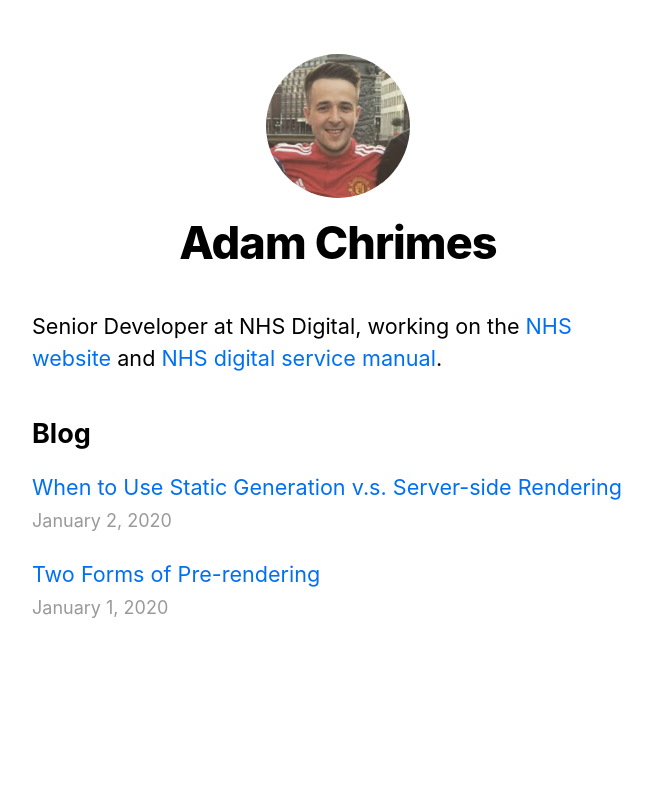
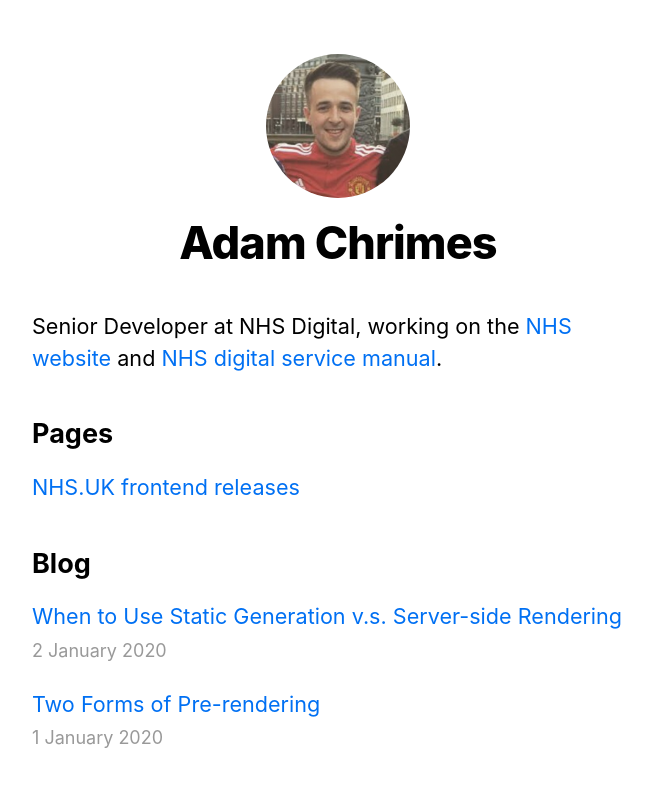
Before and after one commit to chrimesdev/chrimes.dev, a Next.js app: page / in a window 1280 px wide. Shown: the top 786 px of the page, without its empty margins (302-954 px from the left). Built offline with nearby package versions, Linux system fonts and the light colour scheme.

Commit message:
create a page for NHS.UK frontend GitHub releases

```diff
--- a/src/pages/index.js
+++ b/src/pages/index.js
@@ -13,6 +13,16 @@
       </Head>
       <section className={utilStyles.headingMd}>
         <p>Senior Developer at NHS Digital, working on the <a href="https://www.nhs.uk">NHS website</a> and <a href="https://service-manual.nhs.uk">NHS digital service manual</a>.</p>
+      </section>
+      <section className={`${utilStyles.headingMd} ${utilStyles.padding1px}`}>
+        <h2 className={utilStyles.headingLg}>Pages</h2>
+        <ul className={utilStyles.list}>
+          <li className={utilStyles.listItem}>
+            <Link href="/github" as={`/github`}>
+              <a>NHS.UK frontend releases</a>
+            </Link>
+          </li>
+        </ul>
       </section>
       <section className={`${utilStyles.headingMd} ${utilStyles.padding1px}`}>
         <h2 className={utilStyles.headingLg}>Blog</h2>
--- a/src/shared/date.js
+++ b/src/shared/date.js
@@ -2,5 +2,5 @@
 
 export default function Date({ dateString }) {
   const date = parseISO(dateString)
-  return <time dateTime={dateString}>{format(date, 'LLLL d, yyyy')}</time>
+  return <time dateTime={dateString}>{format(date, 'd LLLL yyyy')}</time>
 }
```
Also changed, not shown: src/pages/github.js (added, +40 -0 lines).
